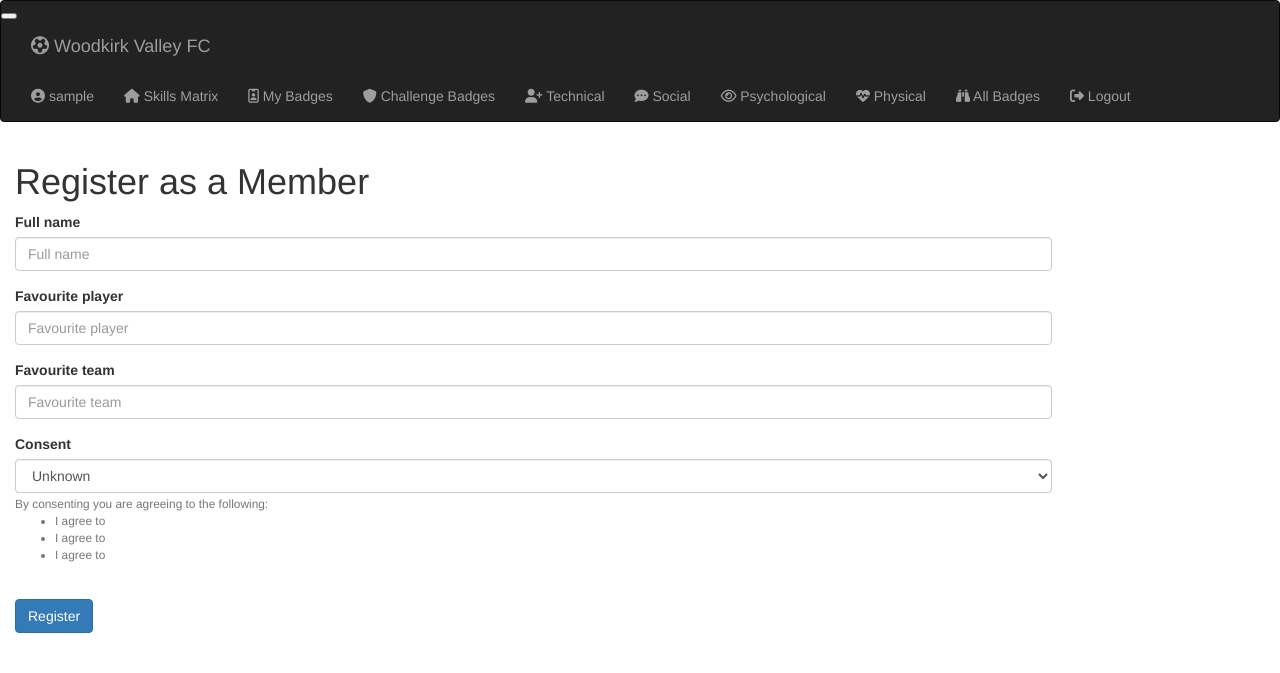
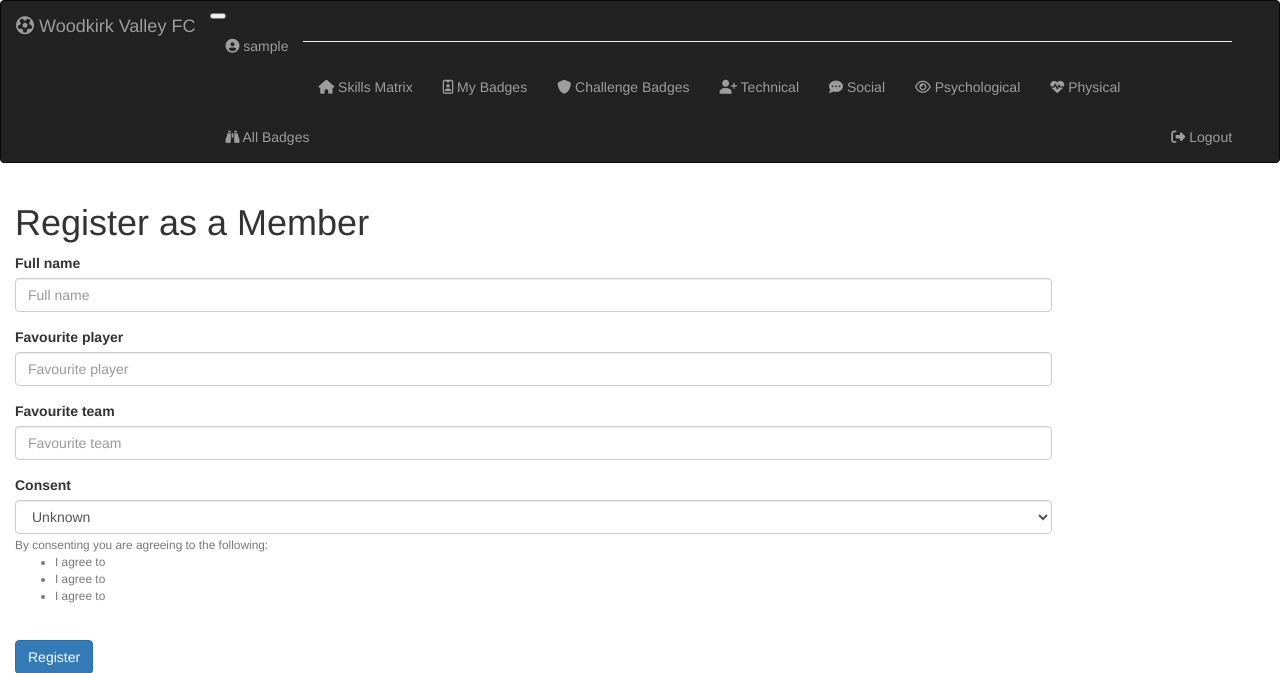
Before and after one commit to wakeyowl/woodkirkskills, a Django app: page /member/add_member/ in a window 1280 px wide. Shown: the top 673 px of the page. Run offline with Django 3.2, Linux system fonts and the light colour scheme; the visitor is signed in with stand-in values (Sample User, id 1); some libraries are stand-ins or nearby versions.

```diff
--- a/templates/member/base_bootstrap.html
+++ b/templates/member/base_bootstrap.html
@@ -32,23 +32,26 @@
 <body>
 
 <nav class="navbar navbar-toggleable-md navbar-inverse fixed-top bg-inverse">
+    <div class="navbar-header">
+        <a class="navbar-brand" href="{% url 'index' %}">
+            <span class="fa fa-futbol-o" aria-hidden="true"></span> Woodkirk Valley FC
+        </a>
+    </div>
     <button class="navbar-toggler navbar-toggler-right hidden-lg-up" type="button" data-toggle="collapse"
             data-target="#navbar" aria-controls="navbar" aria-expanded="false" aria-label="Toggle navigation">
         <span class="navbar-toggler-icon"></span>
     </button>
     <div class="collapse navbar-collapse" id="navbar">
-        <div class="navbar-header">
-            <a class="navbar-brand" href="{% url 'index' %}">
-                <span class="fa fa-futbol-o" aria-hidden="true"></span> Woodkirk Valley FC
-            </a>
-        </div>
+        {% if user.is_authenticated %}
             <ul class="nav navbar-nav">
-            {% if user.is_authenticated %}
+
                 <li class="nav-item">
                     <a class="nav-link" href="">
                         <span class="fa fa-user-circle" aria-hidden="true"></span> {{ user.username }}
                     </a>
                 </li>
+
+                <hr/>
 
                 <li class="products nav-item">
                     <a class="nav-link" href="{% url 'skills_matrix' %}">
@@ -110,6 +113,7 @@
 
             </ul>
         {% else %}
+
 
             <ul class="nav navbar-nav navbar-right">
                 <li class="products nav-item">
```
Lines whose indentation alone changed are shown as unchanged.
